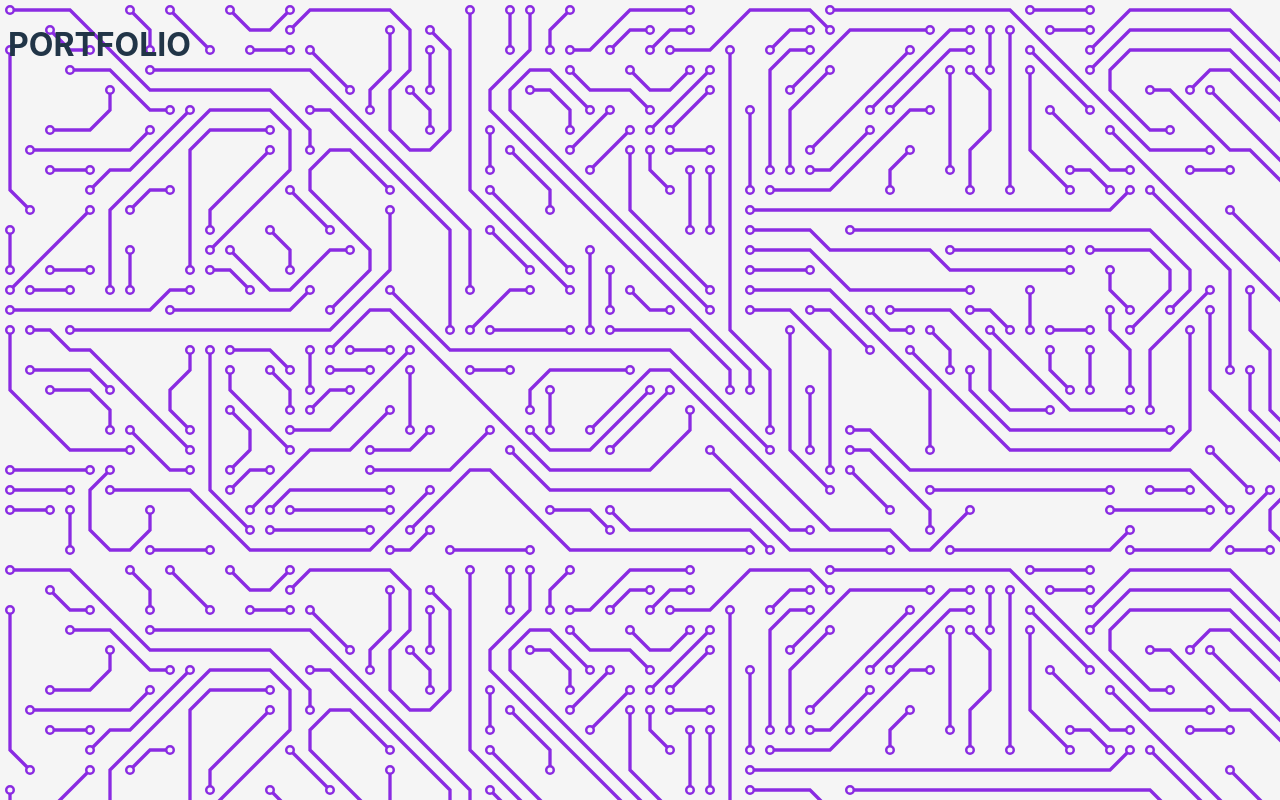
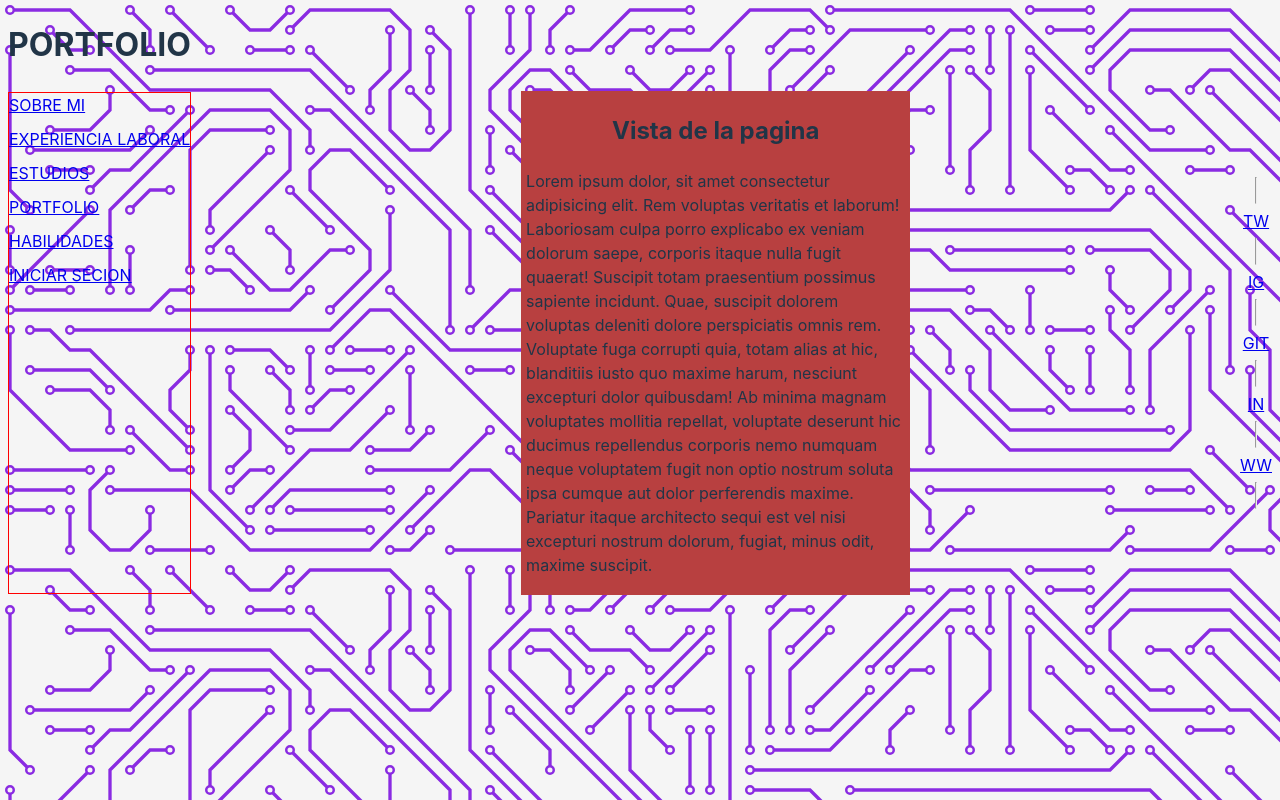
Before and after one commit to lgramajo99/portfolio, a React (Vite) app: page / in a window 1280 px wide. Built offline with nearby package versions, Linux system fonts and the light colour scheme.

Commit message:
Listo el modelado del portfolio

```diff
--- a/src/App.jsx
+++ b/src/App.jsx
@@ -1,11 +1,10 @@
-import reactLogo from './assets/react.svg'
-import viteLogo from '/vite.svg'
+import Viwer from './components/Viwer/Viwer'
 
 function App() {
-
   return (
     <main>
       <h1>PORTFOLIO</h1>
+      <Viwer />
     </main>
   )
 }
--- /dev/null
+++ b/src/components/Footer/Footer.jsx
@@ -0,0 +1,20 @@
+import './footer.css';
+
+function Footer() {
+    return (
+        <footer className='footer'>
+            <hr />
+            <a href="#" rel="noopener noreferrer">TW</a>
+            <hr />
+            <a href="#" rel="noopener noreferrer">IG</a>
+            <hr />
+            <a href="#" rel="noopener noreferrer">GIT</a>
+            <hr />
+            <a href="#" rel="noopener noreferrer">IN</a>
+            <hr />
+            <a href="#" rel="noopener noreferrer">WW</a>
+            <hr />
+        </footer>
+    )
+}
+export default Footer;
--- /dev/null
+++ b/src/components/Footer/footer.css
@@ -0,0 +1,14 @@
+.footer {
+    display: flex;
+    flex-direction: column;
+    align-items: center;
+
+}
+
+.footer a {}
+
+.footer hr {
+    height: 25px;
+    margin: 5px 0;
+
+}
--- /dev/null
+++ b/src/components/Paginator/Paginator.css
@@ -0,0 +1,18 @@
+.page {
+    width: 30%;
+    height: 500px;
+    padding: 2px 5px;
+    margin: 0 auto;
+
+    background-color: #111111;
+}
+
+.page h2 {
+    text-align: center;
+}
+
+@media (prefers-color-scheme: light) {
+    .page {
+        background-color: #b84040;
+    }
+}
--- /dev/null
+++ b/src/components/Paginator/Paginator.jsx
@@ -0,0 +1,12 @@
+import './Paginator.css';
+
+function Paginator() {
+    return (
+        <section className="page">
+            <h2>Vista de la pagina</h2>
+            <p>Lorem ipsum dolor, sit amet consectetur adipisicing elit. Rem voluptas veritatis et laborum! Laboriosam culpa porro explicabo ex veniam dolorum saepe, corporis itaque nulla fugit quaerat! Suscipit totam praesentium possimus sapiente incidunt. Quae, suscipit dolorem voluptas deleniti dolore perspiciatis omnis rem. Voluptate fuga corrupti quia, totam alias at hic, blanditiis iusto quo maxime harum, nesciunt excepturi dolor quibusdam! Ab minima magnam voluptates mollitia repellat, voluptate deserunt hic ducimus repellendus corporis nemo numquam neque voluptatem fugit non optio nostrum soluta ipsa cumque aut dolor perferendis maxime. Pariatur itaque architecto sequi est vel nisi excepturi nostrum dolorum, fugiat, minus odit, maxime suscipit.</p>
+        </section>
+    )
+}
+
+export default Paginator;
--- /dev/null
+++ b/src/components/Sidebar/Sidebar.jsx
@@ -0,0 +1,15 @@
+import './sidebar.css'
+function Sidebar() {
+    return (
+        <nav className="navbar">
+            <a href="#">SOBRE MI</a>
+            <a href="#">EXPERIENCIA LABORAL</a>
+            <a href="#">ESTUDIOS</a>
+            <a href="#">PORTFOLIO</a>
+            <a href="#">HABILIDADES</a>
+            <a href="#">INICIAR SECION</a>
+        </nav>
+    )
+}
+
+export default Sidebar;
--- /dev/null
+++ b/src/components/Sidebar/sidebar.css
@@ -0,0 +1,8 @@
+.navbar {
+    display: flex;
+    flex-direction: column;
+    gap: 10px 0px;
+
+    height: 500px;
+    border: 1px red solid;
+}
--- /dev/null
+++ b/src/components/Viwer/Viwer.jsx
@@ -0,0 +1,16 @@
+import './viwer.css'
+import Footer from "../Footer/Footer";
+import Paginator from "../Paginator/Paginator";
+import Sidebar from '../Sidebar/Sidebar';
+
+function Viwer() {
+    return (
+        <main className="viwer">
+            <Sidebar />
+            <Paginator />
+            <Footer />
+        </main>
+    )
+}
+
+export default Viwer;
--- /dev/null
+++ b/src/components/Viwer/viwer.css
@@ -0,0 +1,5 @@
+.viwer{
+    display: flex;
+    align-items: center;
+    justify-content: center;
+}
--- a/src/index.css
+++ b/src/index.css
@@ -6,7 +6,6 @@
   background-image: url('assets/Circuit-Board-Transparent.svg');
 
   background-color: #07070d;
-
 
   font-synthesis: none;
   text-rendering: optimizeLegibility;
```
